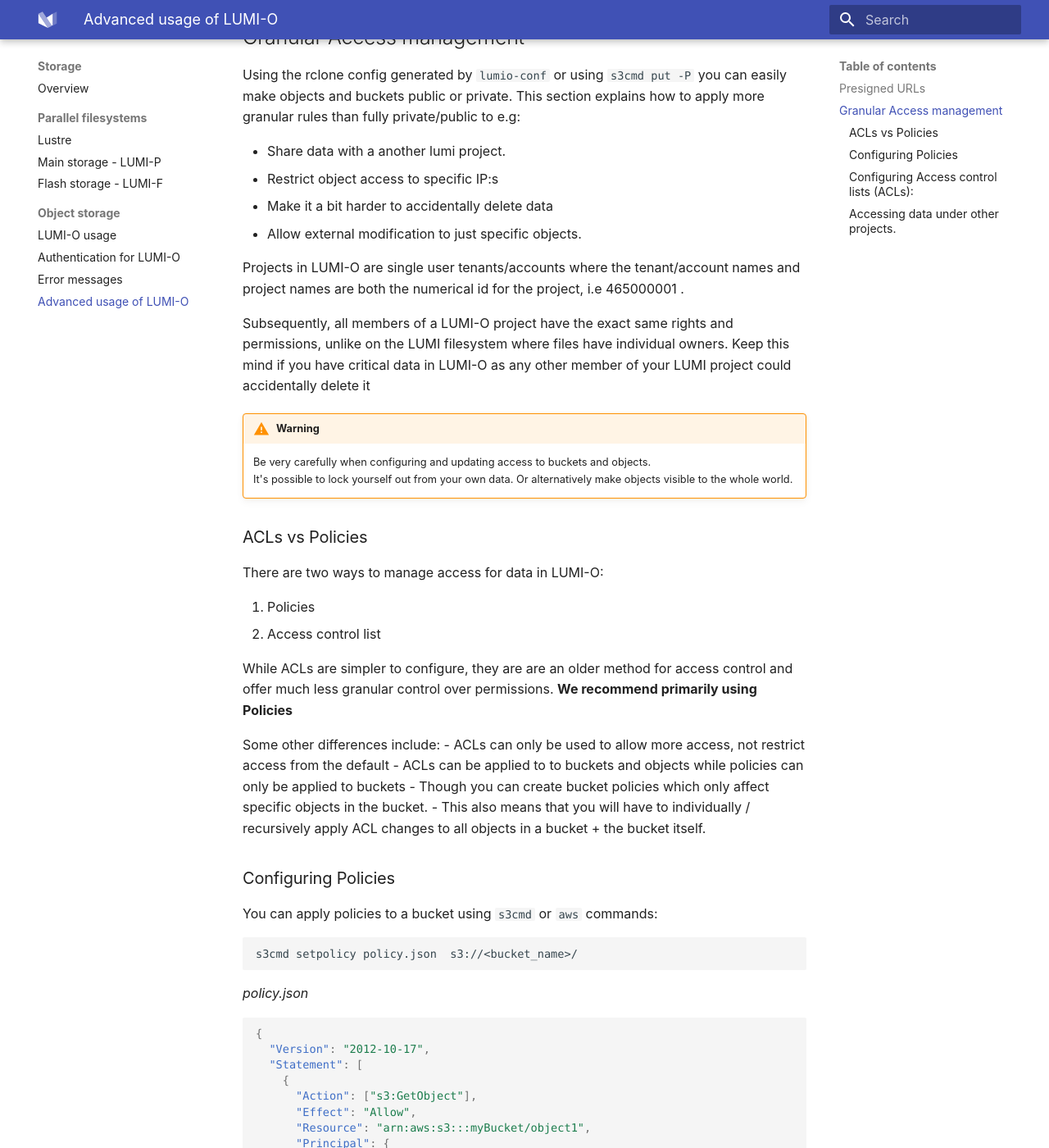
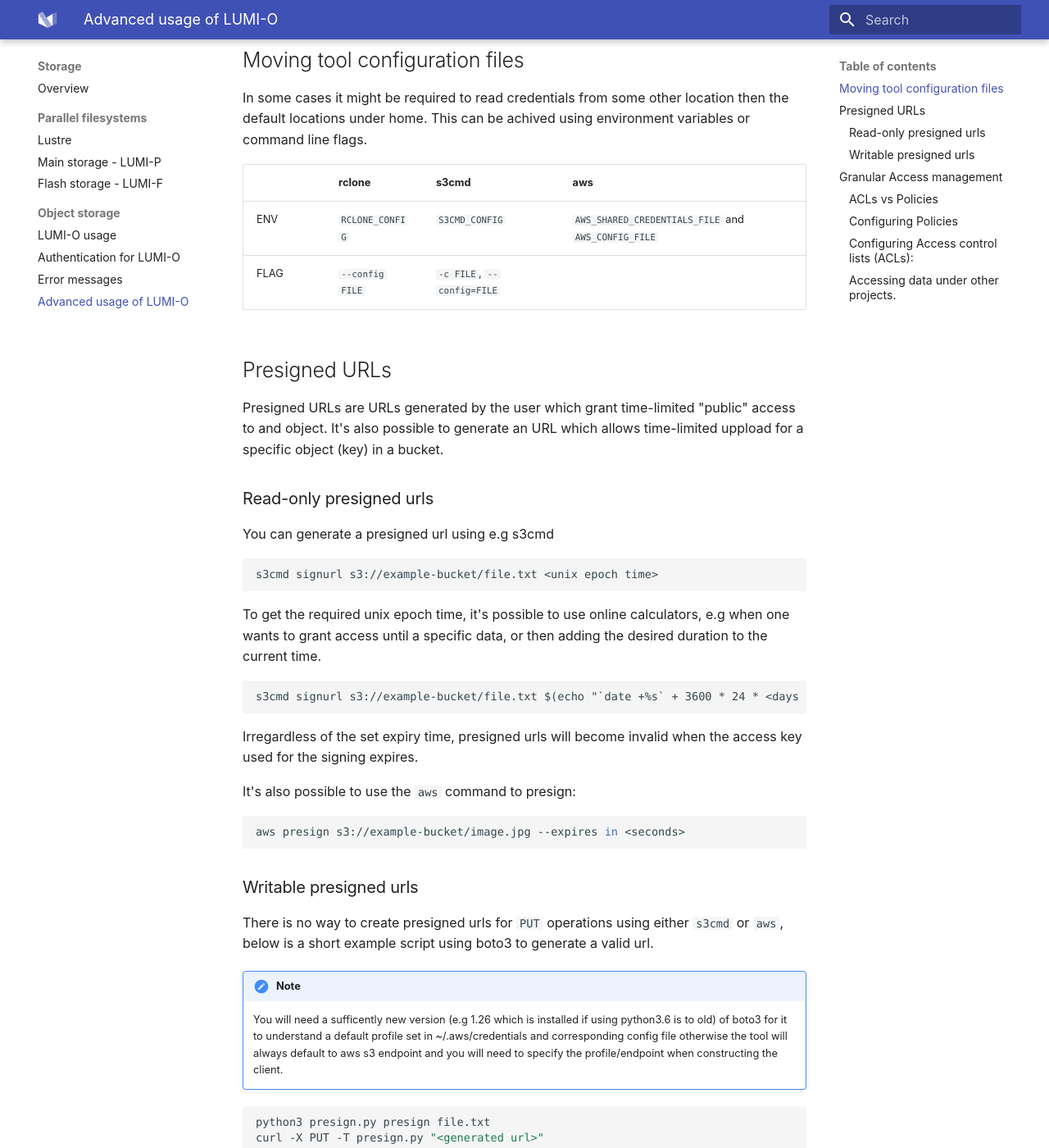
Before and after one commit to Lumi-supercomputer/lumi-userguide, an MkDocs documentation site: the page built from docs/storage/lumio/advanced.md, in a window 1280 px wide and 1400 px high, scrolled down 316 px. Shown: the whole window at 82% size. Built offline with MkDocs 1.6.1 and Material for MkDocs 9.7.7, drawn with Linux system fonts in a browser that asks for light colours; some of the changed text lies outside the part shown.

Commit message:
Small example of presigned url

````diff
--- a/docs/storage/lumio/advanced.md
+++ b/docs/storage/lumio/advanced.md
@@ -1,14 +1,105 @@
 # Advanced usage of LUMI-O
 
+!!! note
+	The examples here assume that you have proprely configured the tools to use LUMI-O,
+	otherwise they will default to using amazon aws s3.
 
+
+## Moving tool configuration files
+
+In some cases it might be required to read
+credentials from some other location then the default
+locations under home. This can be achived using environment variables or command line flags.
+
+
+|      | rclone        | s3cmd                  | aws                                         |
+|------|---------------|------------------------|---------------------------------------------|
+| ENV  | `RCLONE_CONFIG` | `S3CMD_CONFIG`           | `AWS_SHARED_CREDENTIALS_FILE` and `AWS_CONFIG_FILE` |
+| FLAG | `--config FILE` | `-c FILE`, `--config=FILE` |                                             |
 
 
 ## Presigned URLs
 
-Presigned URLs are URLs generated by the user which grant time-limited public access
-to
+Presigned URLs are URLs generated by the user which grant time-limited "public" access
+to and object. It's also possible to generate an URL which allows time-limited
+uppload for a specific object (key) in a bucket.
+
+### Read-only presigned urls
+
+You can generate a presigned url using e.g s3cmd
+
+```bash
+s3cmd signurl s3://example-bucket/file.txt <unix epoch time>
+```
+
+To get the required unix epoch time, it's possible to use online calculators,
+e.g when one wants to grant access until a specific data, or then adding
+the desired duration to the current time.
+
+```
+s3cmd signurl s3://example-bucket/file.txt $(echo "`date +%s` + 3600 * 24 * <days valid> ")
+```
+
+Irregardless of the set expiry time, presigned urls will become invalid when
+the access key used for the signing expires.
+
+It's also possible to use the `aws` command to presign:
+
+```bash
+aws presign s3://example-bucket/image.jpg --expires in <seconds>
+```
+
+### Writable presigned urls
 
 
+There is no way to create presigned urls for `PUT` operations
+using either `s3cmd` or `aws`, below is a short example script
+using boto3 to generate a valid url.
+
+!!! note
+	You will need a sufficently new version (e.g 1.26 which is installed if using python3.6 is to old)  of boto3 for it
+	to understand a default profile set in ~/.aws/credentials and corresponding config file
+	otherwise the tool will always default to aws s3 endpoint and you will need to specify the
+	profile/endpoint when constructing the client.
+
+``` bash
+python3 presign.py presign file.txt
+curl -X PUT -T presign.py "<generated url>"
+```
+
+
+**presign.py**
+```python
+import boto3
+import argparse
+
+def generate_presigned_url(s3_client, client_method, method_parameters, expires_in):
+    try:
+        url = s3_client.generate_presigned_url(
+            ClientMethod=client_method, Params=method_parameters, ExpiresIn=expires_in
+        )
+    except:
+        print("Couldn't get a presigned URL")
+        raise
+    return url
+
+def usage_demo():
+
+    parser = argparse.ArgumentParser()
+    parser.add_argument("bucket", help="The name of the bucket.")
+    parser.add_argument("key", help="The name of the bucket")
+    args = parser.parse_args()
+    s3_client = boto3.client("s3")
+    client_action = "put_object"
+    url = generate_presigned_url(
+        s3_client, client_action, {"Bucket": args.bucket, "Key": args.key}, 1000
+    )
+    print(f"Generated put_object url: {url}")
+
+
+if __name__ == "__main__":
+    usage_demo()
+```
 
 ## Granular Access management
 
@@ -81,8 +172,51 @@
 }
 ```
 
+
 This would give `project_<proj_id>` the permission to download
 `myBucket/object1`, but no e.g list other objects in the bucket.
+
+
+#### Stop deletion
+
+```
+{
+  "Version": "2012-10-17",
+  "Statement": [
+    {
+      "Sid": "statement1",
+      "Effect": "Allow",
+      "Principal": {
+        "AWS": "arn:aws:iam::123456789012:user/Dave"
+      },
+      "Action": [
+        "s3:GetObjectVersion",
+        "s3:GetBucketAcl"
+      ],
+      "Resource": [
+        "arn:aws:s3:::DOC-EXAMPLE-BUCKET1",
+	 	"arn:aws:s3:::DOC-EXAMPLE-BUCKET1/*"
+      ]
+    },
+    {
+      "Sid": "statement2",
+      "Effect": "Deny",
+      "Principal": {
+        "AWS": "arn:aws:iam::123456789012:user/Dave"
+      },
+      "Action": [
+        "s3:DeleteObject",
+        "s3:DeleteObjectVersion",
+        "s3:PutLifecycleConfiguration"
+      ],
+      "Resource": [
+        "arn:aws:s3:::DOC-EXAMPLE-BUCKET1",
+	    "arn:aws:s3:::DOC-EXAMPLE-BUCKET1/*"
+      ]
+    }
+  ]
+}
+```
 
 ### Configuring Access control lists (ACLs):
 
````
